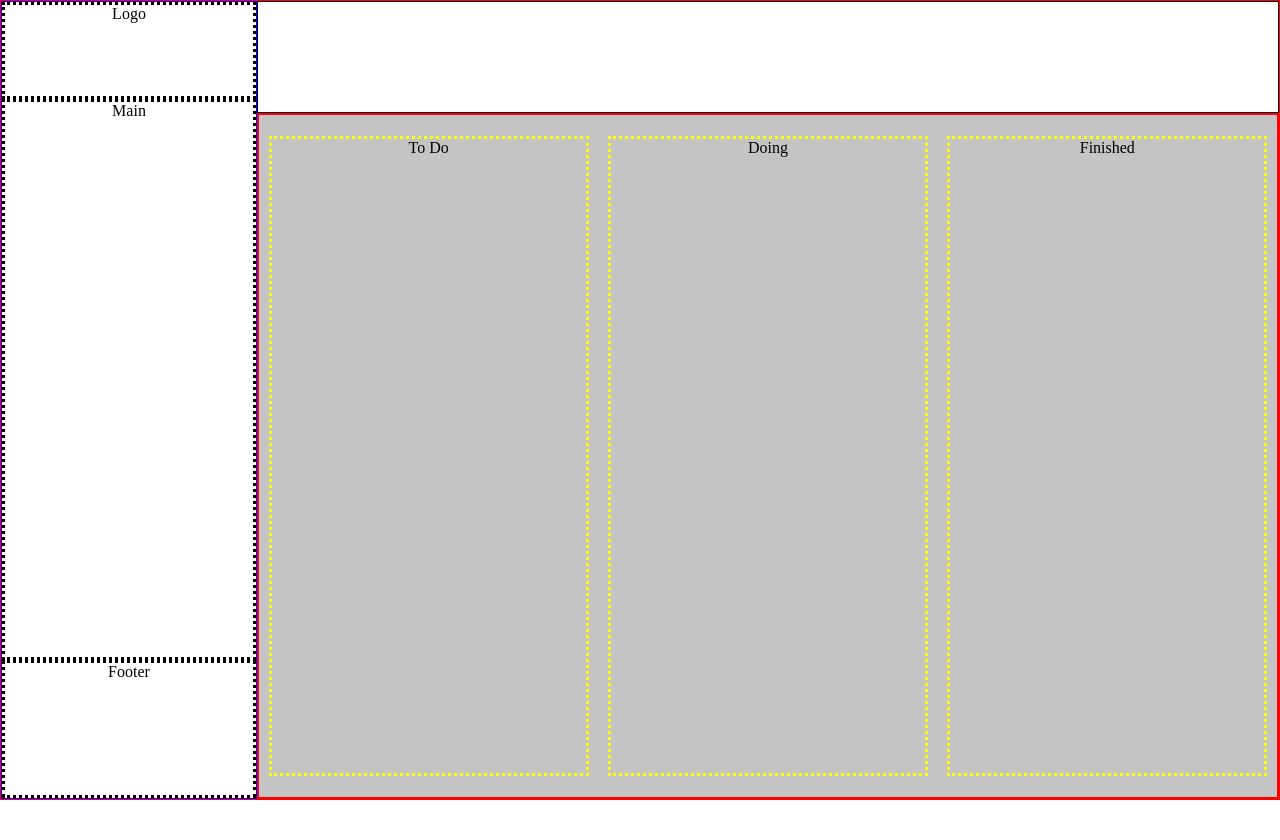
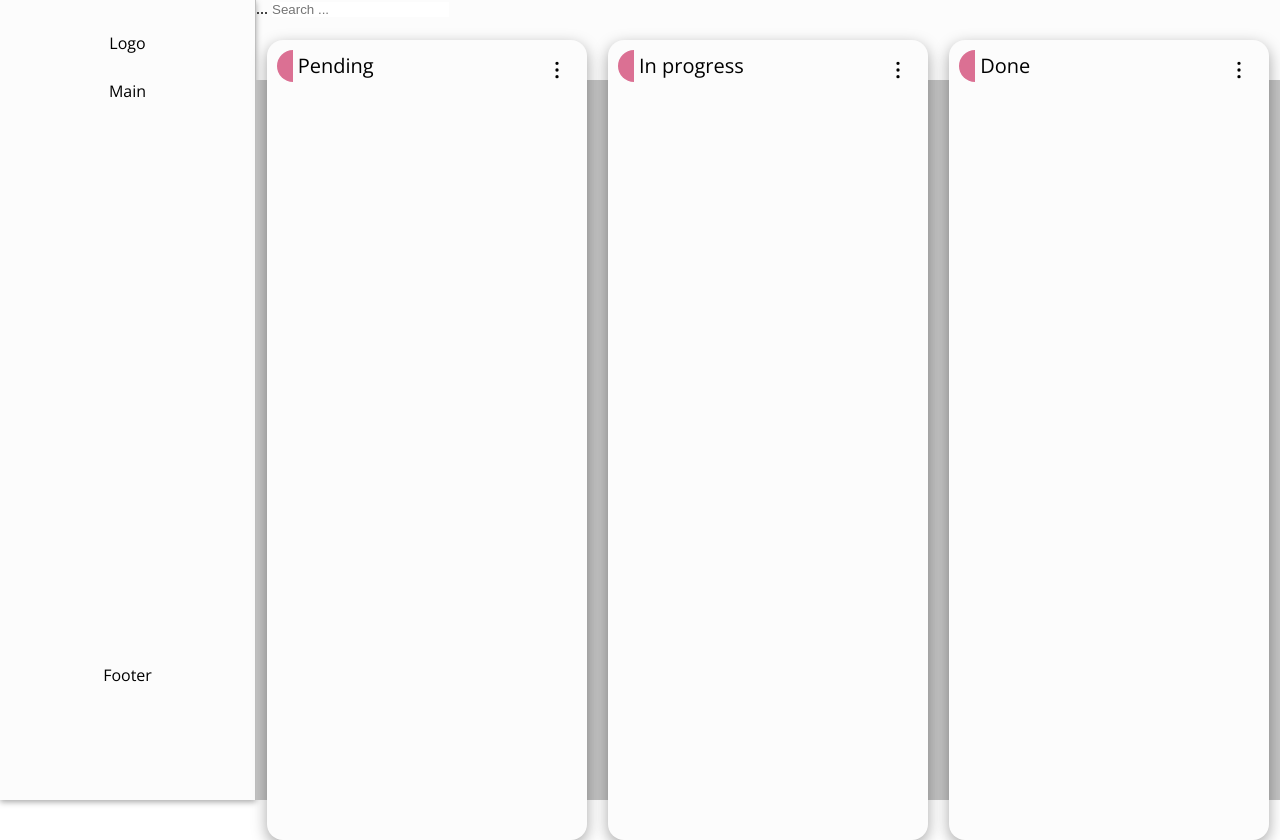
Before and after one commit to iSMP14/keepDoingTM, a website built with Vite: page src/index.html in a window 1280 px wide. Before the commit the page ends 800 px from the top, so only its background shows below. Built offline with nearby package versions, Linux system fonts and the light colour scheme.

Commit message:
Rediseño Estructurado

```diff
--- a/src/index.css
+++ b/src/index.css
@@ -13,19 +13,23 @@ body {
   background-color: #ffffff;
 }
 
+
+:root{
+  --task-container: #c4c4c4;
+  --color-blanco:  #FCFCFC;
+  --font-regular: 'Open Sans', sans-serif;
+}
 .container {
   height: 100%;
   width: 100%;
-  border: 1px solid red;
   display: grid;
-  grid-template-rows: 7rem 1fr 1fr 1fr;
+  grid-template-rows: 5rem 1fr 1fr 1fr;
   grid-template-columns: 16rem 1fr 1fr 1fr 1fr 1fr;
 }
 .navbar {
-  background-color: #ffffff;
+  background-color: var(--color-blanco);
   width: 100%;
-  height: 7rem;
-  border: 1px solid black;
+  height: 5rem;
   grid-row-start: 1;
   grid-column-start: 2;
   grid-row-end: 2;
@@ -33,9 +37,8 @@ body {
 }
 
 .sidebar {
-  background-color: #ffffff;
+  background-color: var(--color-blanco);
   width: 100%;
-  border: 1px solid blue;
   grid-row-start: 1;
   grid-column-start: 1;
   grid-row-end: 5;
@@ -43,31 +46,35 @@ body {
   display: flex;
   flex-direction: column;
   justify-content: space-between;
+  border-right: 1px solid rgba(0, 0, 0, 0.24);
+  box-shadow: rgba(0, 0, 0, 0.35) 0px 2px 6px;
 
+
+ & .sidebar_logo{
+    font-family: var(--font-regular);
+    text-align: center;
+    width: 100%;
+    height: 5rem;
+    padding: 2rem;
   }
-
-.sidebar_logo{
+ & .sidebar_main{
+    font-family: var(--font-regular);
     text-align: center;
-  border: 3px dotted black;
     width: 100%;
-  height: 7rem;
+    height: 43rem;
   }
-.sidebar_main{
+ & .sidebar_footer{
+    font-family: var(--font-regular);
     text-align: center;
-  border: 3px dotted black;
-  width: 100%;
-  height: 41rem;
-}
-.sidebar_footer{
-  text-align: center;
-  border: 3px dotted black;
     width: 100%;
     height: 10rem;
   }
+}
+
+
 
 .task_container {
-  background-color: #c4c4c4;
-  border: 2px solid red;
+  background-color: var(--task-container);
   grid-row-start: 2;
   grid-column-start: 2;
   grid-row-end: 5;
@@ -77,21 +84,55 @@ body {
   align-items: center;
 }
 
-.task_board--1{
+.task_board{
+  font-family: var(--font-regular);
+  background-color: var(--color-blanco);
   text-align: center;
-  border: 3px dotted yellow;
   width: 20rem;
-  height: 40rem;
+  height: 50rem;
+  display: flex;
+  flex-direction: column;
+  justify-content: space-between;
+  border-radius: 1rem;
+  box-shadow: rgba(0, 0, 0, 0.35) 0px 5px 15px;
+  padding: 10px;
+
+  & .task_states{
+    width: 100%;
+    height: 2rem;
+    display: flex;
+    justify-content: space-between;
+    border-radius: 1rem 0 0 1rem;
+    border-left: 1rem solid palevioletred;
+    box-sizing: border-box;
+
+    & .task_states--title{
+      padding: 16px;
+      width: 8rem;
+      height: 100%;
+      text-align: left;
+      font-size: 20px;
+      padding: 2px 2px 2px 5px;
+
     }
-.task_board--2{
-  text-align: center;
-  border: 3px dotted yellow;
-  width: 20rem;
-  height: 40rem;
+
+    & .task_states--menu{
+      width: 8rem;
+      height: 100%;
+      text-align: right;
+      & .icon_menu{
+      height: 2.5rem;
       }
-.task_board--3{
-  text-align: center;
-  border: 3px dotted yellow;
-  width: 20rem;
-  height: 40rem;
     }
+  }
+
+  & .task_element {
+    height: 100%;
+    display: flex;
+    flex-direction: column;
+    justify-content: space-evenly;
+
+
+    }
+
+  }
--- a/src/index.html
+++ b/src/index.html
@@ -6,12 +6,22 @@
   <meta name="viewport" content="width=device-width, initial-scale=1.0" />
   <title>Keep Doing!</title>
   <link rel="stylesheet" href="./index.css" />
+  <link rel="preconnect" href="https://fonts.googleapis.com">
+  <link rel="preconnect" href="https://fonts.gstatic.com" crossorigin>
+  <link href="https://fonts.googleapis.com/css2?family=Open+Sans&display=swap" rel="stylesheet">
   <!-- <script type="module" src="./index.js"></script> -->
 </head>
 
 <body>
   <div class="container">
-    <nav class="navbar"></nav>
+    <nav class="navbar">
+      <div class="navbar_search">
+        <form method="post" action="/send/">
+          <label for="search">...</label>
+          <input id="search" placeholder="Search ..." autocomplete="false">
+        </form>
+      </div>
+    </nav>
     <div class="sidebar">
       <div class="sidebar_logo">Logo</div>
       <div class="sidebar_main">Main</div>
@@ -20,10 +30,32 @@
       </div>
     </div>
     <div class="task_container">
-      <div class="task_board--1">To Do</div>
-      <div class="task_board--2">Doing</div>
-      <div class="task_board--3">Finished</div>
+      <div class="task_board"> <!---- Board 1 ---->
+        <div class="task_states"> <!---- Nav ---->
+          <p class="task_states--title">Pending</p>
+          <div class="task_states--menu"><img class="icon_menu" src="./assets/menu.svg" alt="vertical menu"></div>
+        </div>
+        <div class="task_element" id="pending"> <!---- Body ---->
+        </div>
+      </div>
+      <div class="task_board"> <!---- Board 2 ---->
+        <div class="task_states"> <!---- Nav ---->
+          <p class="task_states--title">In progress</p>
+          <div class="task_states--menu"><img class="icon_menu" src="./assets/menu.svg" alt="vertical menu"></div>
+        </div>
+        <div class="task_element" id="inProgress"> <!---- Body ---->
+        </div>
+      </div>
+      <div class="task_board"> <!---- Board 3 ---->
+        <div class="task_states"> <!---- Nav ---->
+          <p class="task_states--title">Done</p>
+          <div class="task_states--menu"><img class="icon_menu" src="./assets/menu.svg" alt="vertical menu"></div>
+        </div>
+        <div class="task_element" id="done"> <!---- Body ---->
+        </div>
+      </div>
     </div>
+  </div>
   </div>
 </body>
 
```
Also changed, not shown: src/assets/menu.svg (added). Lines whose indentation alone changed are shown as unchanged.
